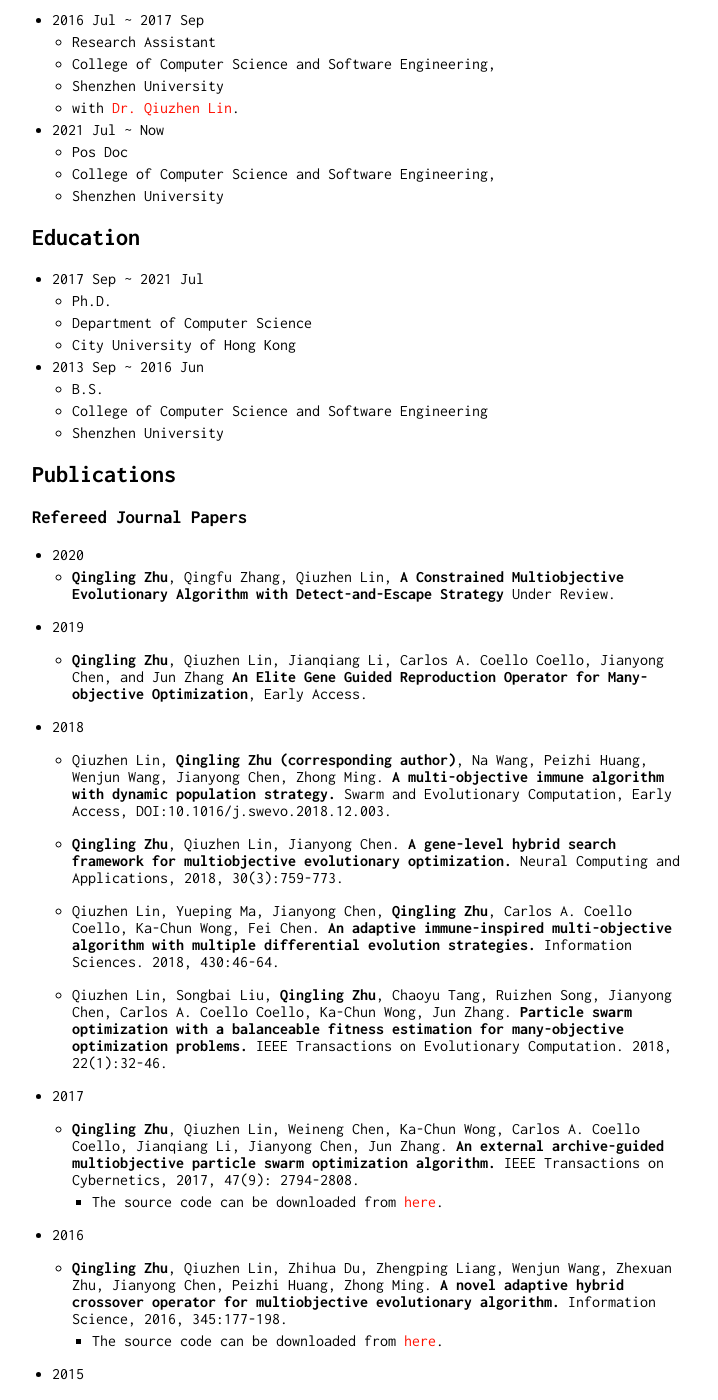
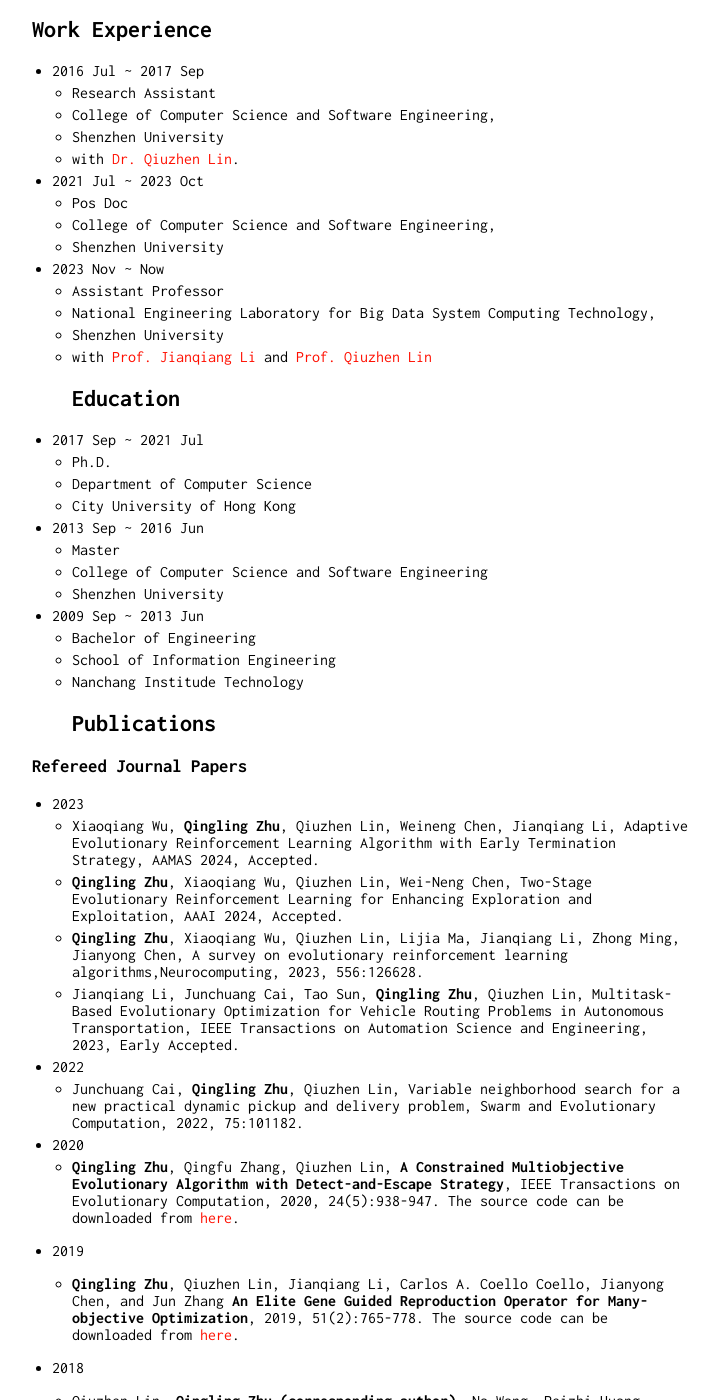
Before and after one commit to zhuqingling/zhuqingling.github.io, a Jekyll site: the page built from index.md, in a window 1280 px wide and 1400 px high, scrolled down 603 px. Shown: the whole window, without its empty margins (258-976 px from the left). Built offline with Jekyll 4.4.1, drawn with Linux system fonts in a browser that asks for light colours; our own code applies the rules of GitHub Pages for plain Markdown files; some of the changed text lies outside the part shown.

Commit message:
2023-12-27

```diff
--- a/index.md
+++ b/index.md
@@ -4,16 +4,16 @@ layout: default
 
 ## Dr. Qingling Zhu
 <img class="profile-picture" src="ling.png">
-* Position: PhD student
+* Position: Assistant Professor
 * Affiliation:
-College of Computer Science and Software Engineering, [Shenzhen University, China](https://www.cityu.edu.hk/)
+[National Engineering Laboratory for Big Data System Computing Technology](https://bdsc.szu.edu.cn/), [Shenzhen University](https://www.szu.edu.cn/), Shenzhen, China, Shenzhen University, China
 * Address: 3688 Nanhai Avenue, Nanshan District, Shenzhen
-* E-mail: zhuqingling [at] szu.edu.cn; zhuqingling [at] email.szu.edu.cn
+* E-mail: zhuqingling [at] szu.edu.cn; zhuqingling [at] email.szu.edu.cn; ql.zhu@qq.com
 * [Google Scholar](https://scholar.google.com/citations?user=oN-GBWoAAAAJ&hl=en)
 
 ## Short Biography
 
-I am currently a Pos Doc at the College of Computer Science and Software Engineering, Shenzhen University (SZU). Before that, I obtained Ph.D degree in City University in HongKong, in July 2021, under the supervision of [Prof. Qingfu Zhang](http://www.cs.cityu.edu.hk/~qzhan7/index.html). In addition, I received the B.S. degrees in Engineering from Shenzhen University (SZU) in 2016. During 2016 to 2017, I was a Research Assistant at Shenzhen University with [Dr. Qiuzhen Lin](http://csse.szu.edu.cn/csse.szu.edu.cn/cn/people1bbd.html?30298).
+I am currently a Assistant Professor at the National Engineering Laboratory for Big Data System Computing Technology, Shenzhen University (SZU). Before that, I obtained Ph.D degree in City University in HongKong, in July 2021, under the supervision of [Prof. Qingfu Zhang](http://www.cs.cityu.edu.hk/~qzhan7/index.html). In addition, I received the B.S. degrees in Engineering from Shenzhen University (SZU) in 2016. During 2016 to 2017, I was a Research Assistant at Shenzhen University with [Dr. Qiuzhen Lin](http://csse.szu.edu.cn/csse.szu.edu.cn/cn/people1bbd.html?30298).
 
 ## Research Interest
 
@@ -26,11 +26,15 @@ Computational Intelligence, Evolutionary Computation, Multi-Objective Optimizati
   * College of Computer Science and Software Engineering,
   * Shenzhen University
   * with [Dr. Qiuzhen Lin](http://csse.szu.edu.cn/csse.szu.edu.cn/cn/people1bbd.html?30298).
-* 2021 Jul ~ Now
+* 2021 Jul ~ 2023 Oct
   * Pos Doc
   * College of Computer Science and Software Engineering,
   * Shenzhen University
-
+* 2023 Nov ~ Now
+  * Assistant Professor
+  * National Engineering Laboratory for Big Data System Computing Technology,
+  * Shenzhen University
+  * with [Prof. Jianqiang Li](https://bdsc.szu.edu.cn/index.html#/h5/h?id=114&p=2004&f=53&lan=zh) and [Prof. Qiuzhen Lin](http://csse.szu.edu.cn/csse.szu.edu.cn/cn/people1bbd.html?30298)
 ## Education
 
 * 2017 Sep ~ 2021 Jul
@@ -39,20 +43,33 @@ Computational Intelligence, Evolutionary Computation, Multi-Objective Optimizati
   * City University of Hong Kong
 <!--  * Thesis: Many-Objective Evolutionary Optimization: Theory and Method (in Chinese) -->
 * 2013 Sep ~ 2016 Jun
-  * B.S.
+  * Master
   * College of Computer Science and Software Engineering
   * Shenzhen University
-
+* 2009 Sep ~ 2013 Jun
+  * Bachelor of Engineering
+  * School of Information Engineering
+  * Nanchang Institude Technology
 ## Publications
 
 ### Refereed Journal Papers
+* 2023
+  * Xiaoqiang Wu, **Qingling Zhu**, Qiuzhen Lin, Weineng Chen, Jianqiang Li, Adaptive Evolutionary Reinforcement Learning Algorithm with Early Termination Strategy, AAMAS 2024, Accepted.
+  * **Qingling Zhu**, Xiaoqiang Wu, Qiuzhen Lin, Wei-Neng Chen, Two-Stage Evolutionary Reinforcement Learning for Enhancing Exploration and Exploitation, AAAI 2024, Accepted.
+  * **Qingling Zhu**, Xiaoqiang Wu, Qiuzhen Lin, Lijia Ma, Jianqiang Li, Zhong Ming, Jianyong Chen, A survey on evolutionary reinforcement learning algorithms,Neurocomputing, 2023, 556:126628.
+  * Jianqiang Li, Junchuang Cai, Tao Sun, **Qingling Zhu**, Qiuzhen Lin, Multitask-Based Evolutionary Optimization for Vehicle Routing Problems in Autonomous Transportation, IEEE Transactions on Automation Science and Engineering, 2023, Early Accepted.
+
+* 2022
+  * Junchuang Cai, **Qingling Zhu**, Qiuzhen Lin, Variable neighborhood search for a new practical dynamic pickup and delivery problem, Swarm and Evolutionary Computation, 2022, 75:101182.
 
 * 2020
-  * **Qingling Zhu**, Qingfu Zhang, Qiuzhen Lin, **A Constrained Multiobjective Evolutionary Algorithm with Detect-and-Escape Strategy** Under Review.
+  * **Qingling Zhu**, Qingfu Zhang, Qiuzhen Lin, **A Constrained Multiobjective Evolutionary Algorithm with Detect-and-Escape Strategy**, IEEE Transactions on Evolutionary Computation, 2020, 24(5):938-947.
+  The source code can be downloaded from <a href="https://github.com/zhuqingling/MOEA-D-DAE">here</a>.
 
 * 2019
 
-  * **Qingling Zhu**, Qiuzhen Lin, Jianqiang Li, Carlos A. Coello Coello, Jianyong Chen, and Jun Zhang **An Elite Gene Guided Reproduction Operator for Many-objective Optimization**, Early Access.
+  * **Qingling Zhu**, Qiuzhen Lin, Jianqiang Li, Carlos A. Coello Coello, Jianyong Chen, and Jun Zhang **An Elite Gene Guided Reproduction Operator for Many-objective Optimization**, 2019, 51(2):765-778.
+  The source code can be downloaded from <a href="https://github.com/zhuqingling/EGG">here</a>.
 
 * 2018
 
```
